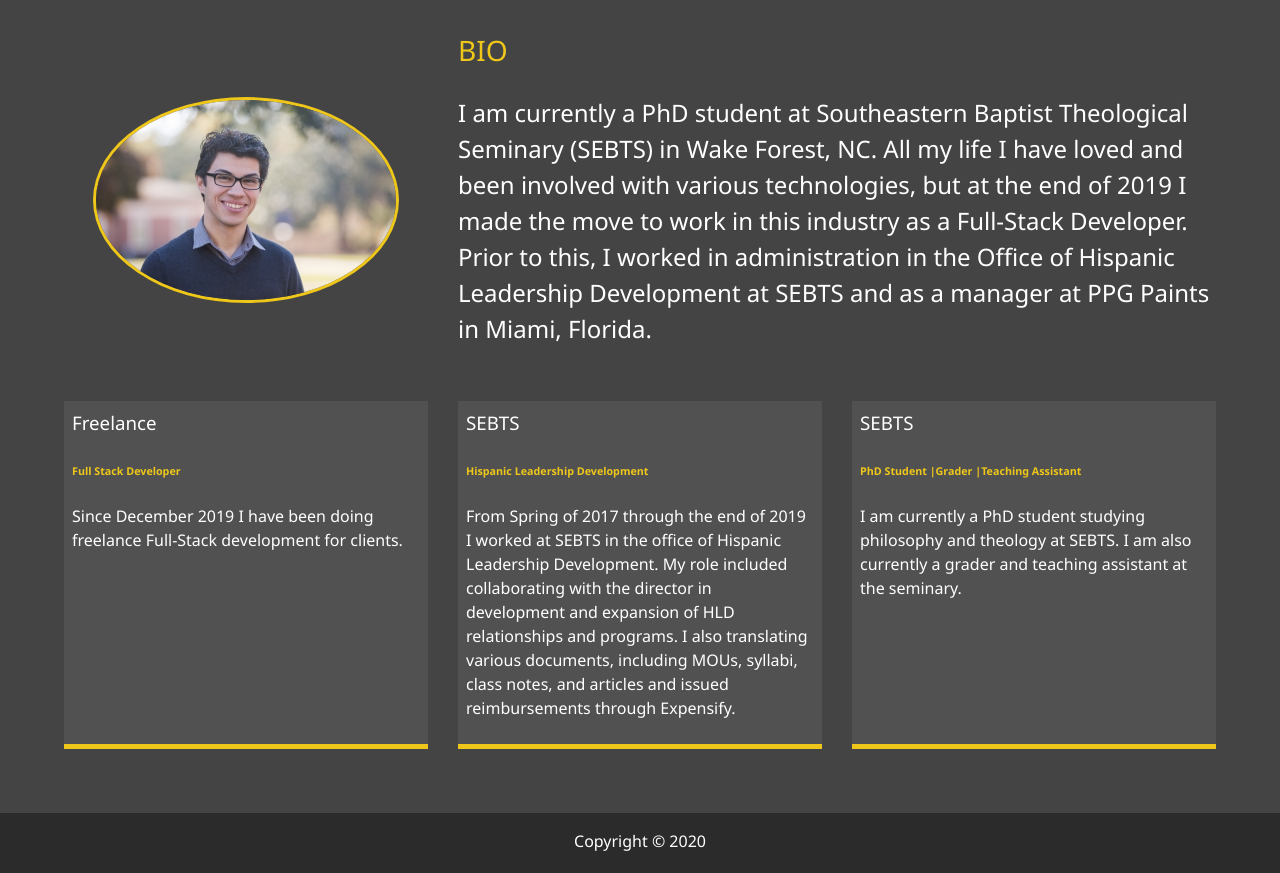
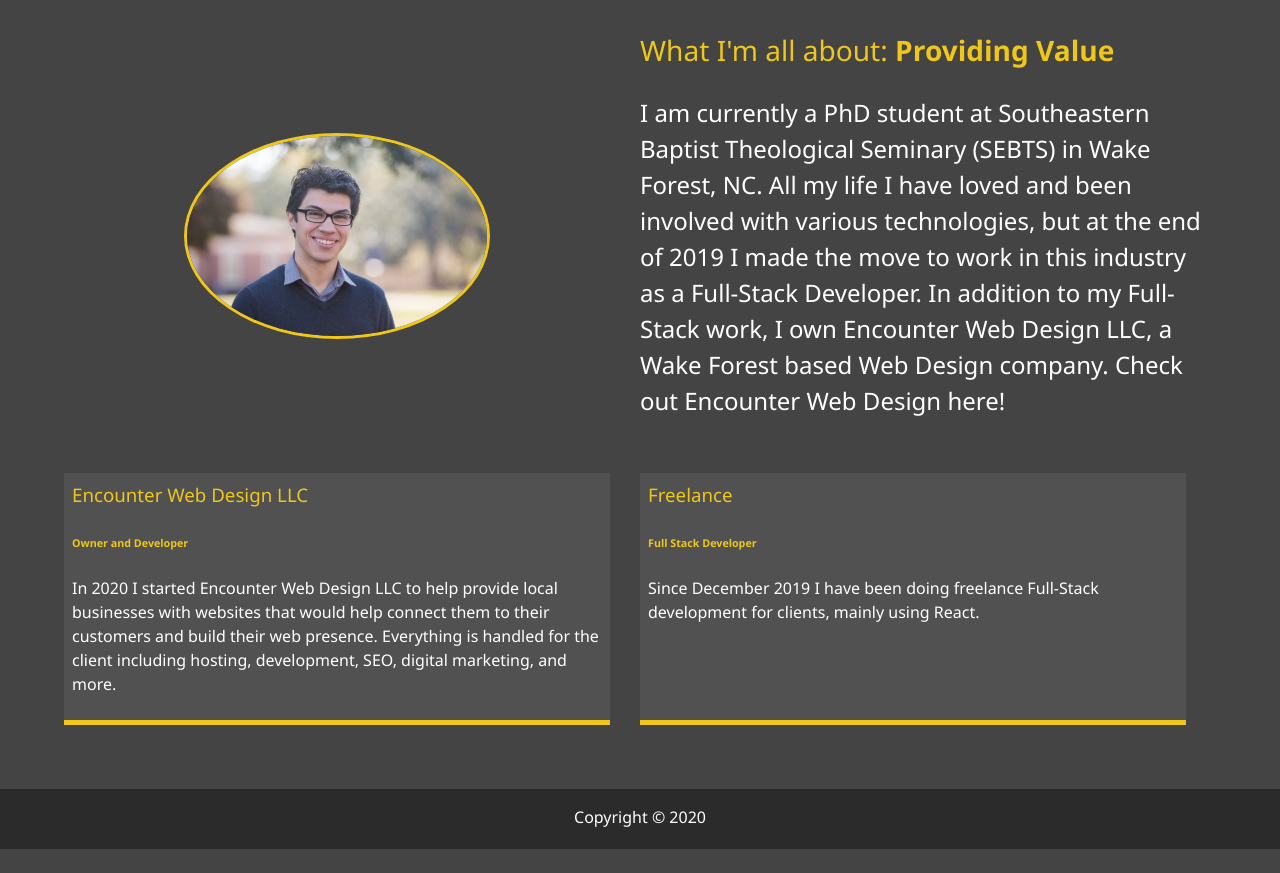
Before and after one commit to brianluisgomez/brianluisgomez.github.io, a website: page dist/about.html in a window 1280 px wide. Shown: the part 253-1126 px from the top of the page. After the commit the page ends 1102 px from the top, so only its background shows below. Drawn offline with Linux system fonts and the light colour scheme.

Commit message:
some updates

```diff
--- a/dist/about.html
+++ b/dist/about.html
@@ -1,6 +1,13 @@
 <!DOCTYPE html>
 <html lang="en">
   <head>
+    <link rel="apple-touch-icon" sizes="180x180" href="/apple-touch-icon.png" />
+    <link rel="icon" type="image/png" sizes="32x32" href="/favicon-32x32.png" />
+    <link rel="icon" type="image/png" sizes="16x16" href="/favicon-16x16.png" />
+    <link rel="manifest" href="/site.webmanifest" />
+    <link rel="mask-icon" href="/safari-pinned-tab.svg" color="#424242" />
+    <meta name="msapplication-TileColor" content="#da532c" />
+    <meta name="theme-color" content="#424242" />
     <meta charset="UTF-8" />
     <meta name="viewport" content="width=device-width, initial-scale=1.0" />
     <meta http-equiv="X-UA-Compatible" content="ie=edge" />
@@ -13,14 +20,6 @@
 
     <link rel="stylesheet" href="css/main.css" />
     <title>About Me</title>
-
-    <link rel="apple-touch-icon" sizes="180x180" href="/apple-touch-icon.png" />
-    <link rel="icon" type="image/png" sizes="32x32" href="/favicon-32x32.png" />
-    <link rel="icon" type="image/png" sizes="16x16" href="/favicon-16x16.png" />
-    <link rel="manifest" href="/site.webmanifest" />
-    <link rel="mask-icon" href="/safari-pinned-tab.svg" color="#424242" />
-    <meta name="msapplication-TileColor" content="#da532c" />
-    <meta name="theme-color" content="#424242" />
   </head>
 
   <body>
@@ -62,7 +61,8 @@
 
     <main id="about">
       <h1 class="lg-heading">
-        <span class="text-secondary">BLG</span>
+        About
+        <span class="text-secondary">Me</span>
       </h1>
       <h2 class="sm-heading">
         Hello, I'm Brian Gomez and I'm a Full-Stack Developer
@@ -71,43 +71,47 @@
         <img src="img/portrait-2.jpg" alt="Brian Gomez" class="bio-image" />
 
         <div class="bio">
-          <h3 class="text-secondary">BIO</h3>
+          <h3 class="text-secondary">
+            What I'm all about:
+            <span class="text-emphatic">Providing Value</span>
+          </h3>
           <p>
             I am currently a PhD student at Southeastern Baptist Theological
             Seminary (SEBTS) in Wake Forest, NC. All my life I have loved and
             been involved with various technologies, but at the end of 2019 I
-            made the move to work in this industry as a Full-Stack Developer.
-            Prior to this, I worked in administration in the Office of Hispanic
-            Leadership Development at SEBTS and as a manager at PPG Paints in
-            Miami, Florida.
+            made the move to work in this industry as a Full-Stack Developer. In
+            addition to my Full-Stack work, I own Encounter Web Design LLC, a
+            Wake Forest based Web Design company.
+            <a href="https://www.encounterwebdesign.com"
+              >Check out Encounter Web Design here!</a
+            >
           </p>
         </div>
 
         <div class="job job-1">
-          <h3>Freelance</h3>
-          <h6 class="text-secondary">Full Stack Developer</h6>
+          <h3 class="text-secondary">Encounter Web Design LLC</h3>
+          <h6 class="text-emphatic">Owner and Developer</h6>
           <p>
-            Since December 2019 I have been doing freelance Full-Stack
-            development for clients.
+            In 2020 I started Encounter Web Design LLC to help provide local
+            businesses with websites that would help connect them to their
+            customers and build their web presence. Everything is handled for
+            the client including hosting, development, SEO, digital marketing,
+            and more.
           </p>
         </div>
 
         <div class="job job-2">
-          <h3>SEBTS</h3>
-          <h6 class="text-secondary">Hispanic Leadership Development</h6>
+          <h3 class="text-secondary">Freelance</h3>
+          <h6 class="text-emphatic">Full Stack Developer</h6>
           <p>
-            From Spring of 2017 through the end of 2019 I worked at SEBTS in the
-            office of Hispanic Leadership Development. My role included
-            collaborating with the director in development and expansion of HLD
-            relationships and programs. I also translating various documents,
-            including MOUs, syllabi, class notes, and articles and issued
-            reimbursements through Expensify.
+            Since December 2019 I have been doing freelance Full-Stack
+            development for clients, mainly using React.
           </p>
         </div>
 
-        <div class="job job-3">
-          <h3>SEBTS</h3>
-          <h6 class="text-secondary">
+        <!-- <div class="job job-3">
+          <h3 class="text-secondary">SEBTS</h3>
+          <h6 class="text-emphatic">
             PhD Student |Grader |Teaching Assistant
           </h6>
           <p>
@@ -115,7 +119,7 @@
             SEBTS. I am also currently a grader and teaching assistant at the
             seminary.
           </p>
-        </div>
+        </div> -->
       </div>
     </main>
 
--- a/dist/css/main.css
+++ b/dist/css/main.css
@@ -149,6 +149,11 @@
 a {
   color: #fff;
   text-decoration: none;
+  transition: all 0.5s ease-out;
+}
+
+a:hover {
+  color: #eec71a;
 }
 
 header {
@@ -162,7 +167,8 @@
 }
 
 .text-emphatic {
-  color: #7f0bc2;
+  color: #eec71a;
+  font-weight: 900;
 }
 
 main {
@@ -190,7 +196,7 @@
   display: grid;
   grid-gap: 30px;
   grid-template-areas: 'bioimage bio bio' 'job1 job2 job3';
-  grid-template-columns: repeat(3, 1fr);
+  grid-template-columns: repeat(2, 1fr);
 }
 .about-info .bio-image {
   grid-area: bioimage;
```
Also changed, not shown: dist/index.html (+1 -1 lines).
